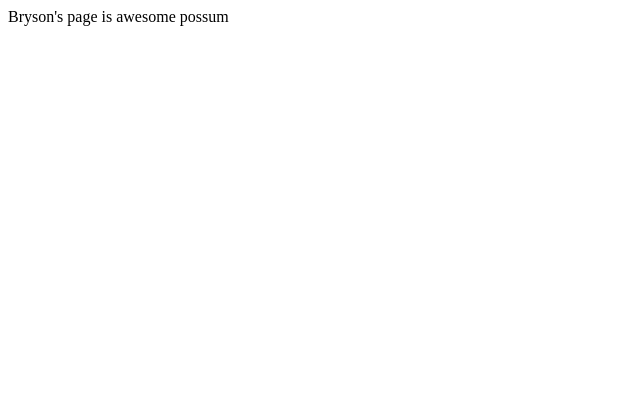
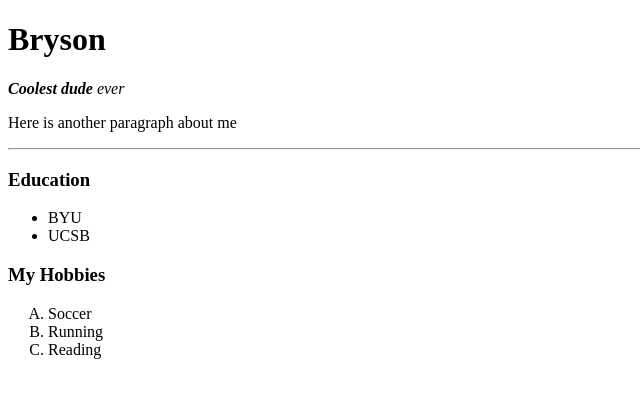
Before and after one commit to brysonrpope/cv, a plain HTML site: page index.html in a window 1280 px wide. Shown: the whole page, without its empty margins (0-640 px from the left). Drawn offline with Linux system fonts and the light colour scheme.

Commit message:
more progress

```diff
--- a/index.html
+++ b/index.html
@@ -1,11 +1,29 @@
 <!DOCTYPE html>
 <html lang="en" dir="ltr">
+
 <head>
   <meta charset="utf-8">
   <title> ⚽Bryson's Personal Page</title>
   <link rel="shortcut icon" href="/Users/brysonrpope/Documents/Web Development/HTML - Personal Site/pic.png">
 </head>
+
 <body>
-    Bryson's page is awesome possum
+  <h1> Bryson</h1>
+  <p><em><b>Coolest dude</b> ever</em></p></p>
+  <p>Here is another paragraph about me</p>
+  <hr>
+  <h3> Education</h3>
+  <ul>
+    <li>BYU</li>
+    <li>UCSB</li>
+  </ul>
+  <h3>My Hobbies</h3>
+  <ol type='A'>
+    <li>Soccer</li>
+    <li>Running</li>
+    <li>Reading</li>
+  </ol>
+
 </body>
+
 </html>
```
Lines whose indentation alone changed are shown as unchanged.
